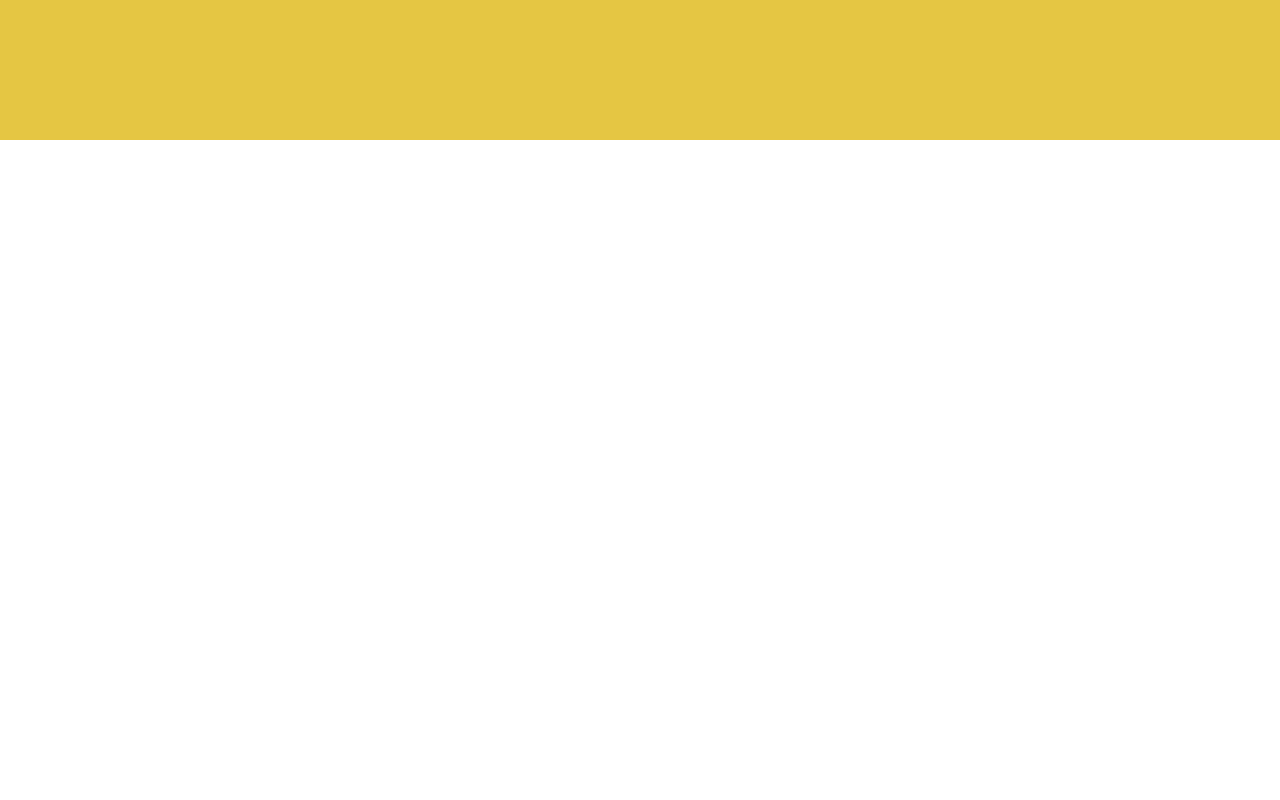
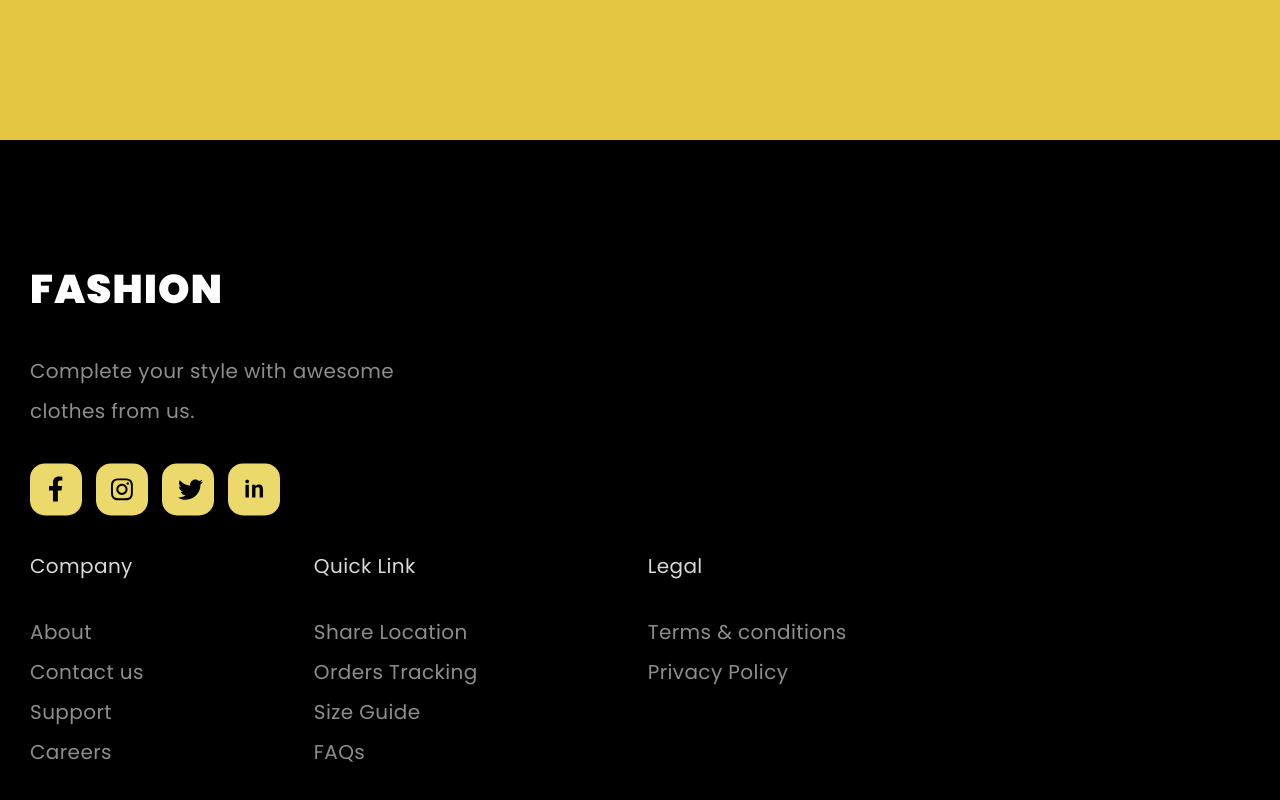
Before and after one commit to Nomex2008/Site-ShoppingWebsite-React, a React (Create React App) app: page / in a window 1280 px wide. Shown: the part 5778-6578 px from the top of the page. Before the commit the page ends 5918 px from the top, so only its background shows below. Built offline with nearby package versions, Linux system fonts and the light colour scheme.

Commit message:
Commit 14 (footer1)
Add component footer.

```diff
--- a/src/App.js
+++ b/src/App.js
@@ -2,6 +2,7 @@ import Arrivels from "./components/arrivals/Arrivels.jsx";
 import Brands from "./components/brands/Brands.jsx";
 import Download from "./components/download/Download.jsx";
 import Favourite from "./components/favourite/Favourite.jsx";
+import Footer from "./components/footer/Footer.jsx";
 import Header from "./components/header/header.jsx";
 import Promo from "./components/promo/Promo.jsx";
 import Sale from "./components/sale/Sale.jsx";
@@ -18,6 +19,7 @@ function App() {
         <Favourite/>
         <Download/>
         <Send/>
+        <Footer/>
     </div>
   );
 }
--- /dev/null
+++ b/src/components/footer/Footer.jsx
@@ -0,0 +1,73 @@
+import styles from './footer.module.css'
+//socialsImg
+import fb from './../../img/socials/fb.svg'
+import In from './../../img/socials/in.svg'
+import inst from './../../img/socials/inst.svg'
+import tw from './../../img/socials/tw.svg'
+
+const Footer = () => {
+    return (
+        <footer className={styles.footer}>
+            <div className="container">
+                <div className={styles.footer__body}>
+
+                    <div className={styles.footer__main}>
+
+                        <h3 className={styles.footer__title}>
+                            FASHION
+                        </h3>
+
+                        <div className={styles.footer__subtitle}>
+                            <p>
+                                Complete your style with awesome clothes from us.
+                            </p>
+                        </div>
+
+                        <div className={styles.footer__icons}>
+                            <a href='#!' className={styles.footer__icon}><img src={fb} alt="fb" /></a>
+                            <a href='#!' className={styles.footer__icon}><img src={inst} alt="inst" /></a>
+                            <a href='#!' className={styles.footer__icon}><img src={tw} alt="tw" /></a>
+                            <a href='#!' className={styles.footer__icon}><img src={In} alt="in" /></a>
+                        </div>
+
+                    </div>
+
+                    <div className={styles.footer__lists}>
+
+                        <ul className={styles.footer__list}>
+                            <h5 className={styles.footer__miniTitle}>
+                                Company
+                            </h5>
+                            <li><a href="#!">About</a></li>
+                            <li><a href="#!">Contact us</a></li>
+                            <li><a href="#!">Support</a></li>
+                            <li><a href="#!">Careers</a></li>
+                        </ul>
+
+                        <ul className={styles.footer__list}>
+                            <h5 className={styles.footer__miniTitle}>
+                                Quick Link
+                            </h5>
+                            <li><a href="#!">Share Location</a></li>
+                            <li><a href="#!">Orders Tracking</a></li>
+                            <li><a href="#!">Size Guide</a></li>
+                            <li><a href="#!">FAQs</a></li>
+                        </ul>
+
+                        <ul className={styles.footer__list}>
+                            <h5 className={styles.footer__miniTitle}>
+                                Legal
+                            </h5>
+                            <li><a href="#!">Terms & conditions</a></li>
+                            <li><a href="#!">Privacy Policy</a></li>
+                        </ul>
+
+                    </div>
+
+                </div>
+            </div>
+        </footer>
+     );
+}
+
+export default Footer;
--- /dev/null
+++ b/src/components/footer/footer.module.css
@@ -0,0 +1,61 @@
+.footer {
+    background: #000;
+    padding-top: 119px;
+    padding-bottom: 147px;
+}
+.footer__body {
+    display: flex;
+    justify-content: space-between;
+    flex-wrap: wrap;
+    gap: 30px;
+}
+.footer__main {
+    max-width: 415px;
+}
+.footer__title {
+    font-weight: 900;
+    font-size: 40px;
+    letter-spacing: 0.03em;
+    color: #fff;
+}
+.footer__subtitle {
+    font-weight: 400;
+    font-size: 20px;
+    line-height: 200%;
+    letter-spacing: 0.02em;
+    color: #8e8e8e;
+    margin-top: 32px;
+    margin-bottom: 32px;
+}
+.footer__icons {
+    display: flex;
+    gap: 14px;
+}
+.footer__icon {
+    transition: all .3s ease;
+}
+.footer__icon:hover {
+    transform: scale(1.1);
+}
+.footer__lists {
+    display: flex;
+    gap: 170px;
+}
+.footer__list a{
+    font-weight: 400;
+    font-size: 20px;
+    line-height: 200%;
+    letter-spacing: 0.02em;
+    color: #8e8e8e;
+}
+.footer__list a:hover {
+    text-decoration: underline;
+}
+.footer__miniTitle {
+    font-weight: 400;
+    font-size: 20px;
+    line-height: 200%;
+    letter-spacing: 0.02em;
+    color: #d9d9d9;
+    margin-bottom: 26px;
+}
```
